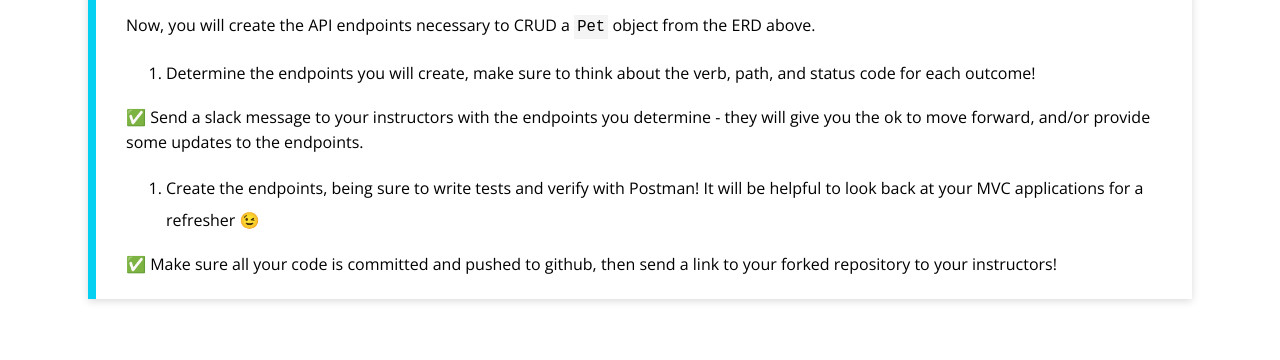
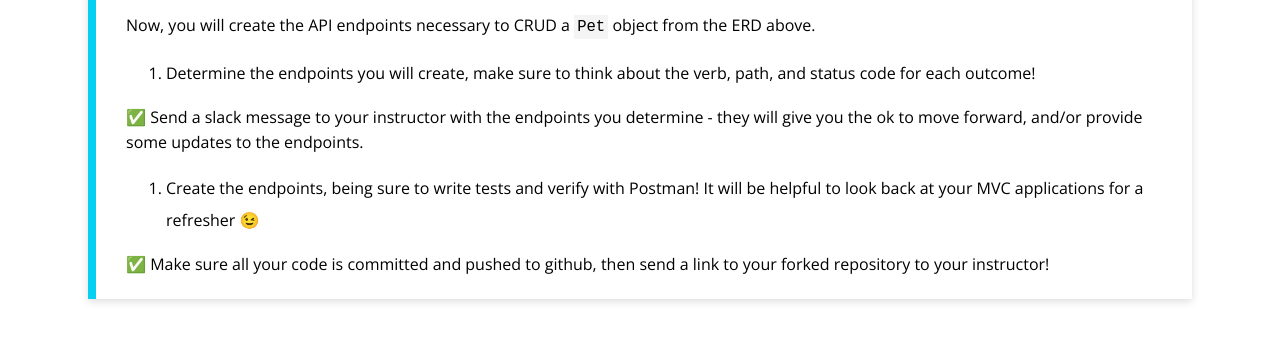
Before and after one commit to turingschool/launch-curriculum, a Jekyll site: the page built from module4/labs/Week2/BuildAnAPI.md, in a window 1280 px wide. Shown: the part 1504-1864 px from the top of the page. Built offline with Jekyll 4.4.1, drawn with Linux system fonts in a browser that asks for light colours; nearby versions of some CDN libraries; comment, search, counter and statistics services are not loaded.

Commit message:
Update BuildAnAPI.md

```diff
--- a/module4/labs/Week2/BuildAnAPI.md
+++ b/module4/labs/Week2/BuildAnAPI.md
@@ -46,10 +46,10 @@ Now, you will create the API endpoints necessary to CRUD a `Pet` object from the
 
 1. Determine the endpoints you will create, make sure to think about the verb, path, and status code for each outcome!
 
-✅ Send a slack message to your instructors with the endpoints you determine - they will give you the ok to move forward, and/or provide some updates to the endpoints.
+✅ Send a slack message to your instructor with the endpoints you determine - they will give you the ok to move forward, and/or provide some updates to the endpoints.
 
 2. Create the endpoints, being sure to write tests and verify with Postman! It will be helpful to look back at your MVC applications for a refresher 😉
 
-✅ Make sure all your code is committed and pushed to github, then send a link to your forked repository to your instructors!
+✅ Make sure all your code is committed and pushed to github, then send a link to your forked repository to your instructor!
 
 </section>
```
